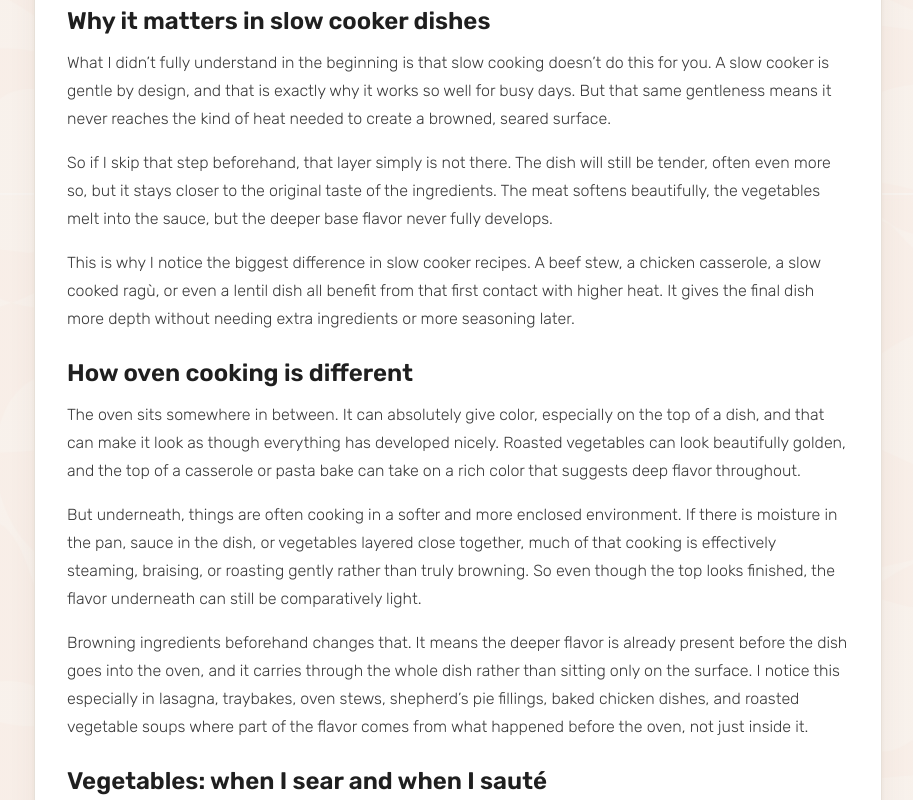
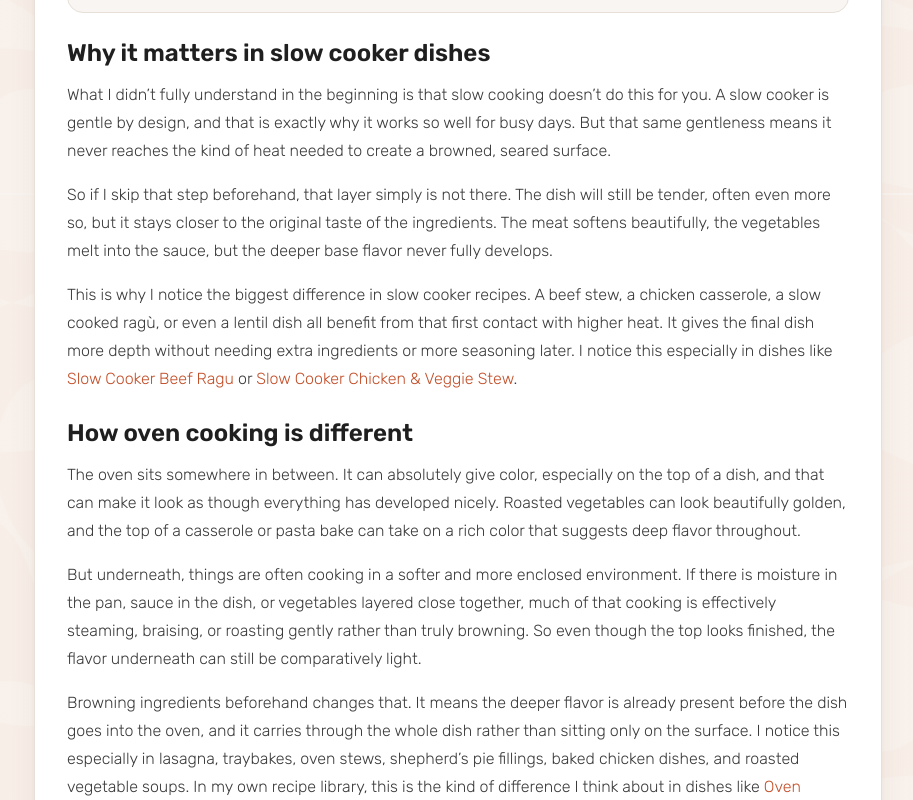
Before and after one commit to elisabeth-svg/elisabeths-kitchen, a Next.js app: page /notes/browning-and-searing in a window 1280 px wide. Shown: the part 2000-2800 px from the top of the page, without its empty margins (182-1095 px from the left). Built offline with nearby package versions, Linux system fonts and the light colour scheme; no server answers.

Commit message:
Improve notes article links and notes index

```diff
--- a/app/notes/browning-and-searing/page.tsx
+++ b/app/notes/browning-and-searing/page.tsx
@@ -61,6 +61,11 @@ export default function BrowningAndSearingPage() {
 
         <section className="mt-8 rounded-2xl border bg-[#f4efe9] p-5">
           <h2 className="text-lg font-semibold text-gray-900">In this article</h2>
+
+          <p className="mt-2 text-sm text-gray-600 sm:text-base">
+            This is one of the simplest ways I build more flavor into make-ahead
+            oven and slow cooker meals.
+          </p>
 
           <nav className="mt-3">
             <ul className="space-y-2 text-sm sm:text-base">
@@ -232,7 +237,21 @@ export default function BrowningAndSearingPage() {
                 beef stew, a chicken casserole, a slow cooked ragù, or even a lentil
                 dish all benefit from that first contact with higher heat. It gives
                 the final dish more depth without needing extra ingredients or more
-                seasoning later.
+                seasoning later. I notice this especially in dishes like{' '}
+                <Link
+                  href="/recipes/R6"
+                  className="text-blue-600 hover:underline"
+                >
+                  Slow Cooker Beef Ragu
+                </Link>{' '}
+                or{' '}
+                <Link
+                  href="/recipes/R1"
+                  className="text-blue-600 hover:underline"
+                >
+                  Slow Cooker Chicken &amp; Veggie Stew
+                </Link>
+                .
               </p>
             </div>
           </section>
@@ -266,8 +285,22 @@ export default function BrowningAndSearingPage() {
                 carries through the whole dish rather than sitting only on the
                 surface. I notice this especially in lasagna, traybakes, oven stews,
                 shepherd’s pie fillings, baked chicken dishes, and roasted vegetable
-                soups where part of the flavor comes from what happened before the
-                oven, not just inside it.
+                soups. In my own recipe library, this is the kind of difference I
+                think about in dishes like{' '}
+                <Link
+                  href="/recipes/R11"
+                  className="text-blue-600 hover:underline"
+                >
+                  Oven Baked Chicken Drumsticks with Root Veg &amp; Honey Mustard
+                </Link>{' '}
+                and{' '}
+                <Link
+                  href="/recipes/R15"
+                  className="text-blue-600 hover:underline"
+                >
+                  Oven Roasted Veg &amp; Chickpea Coconut Curry
+                </Link>
+                .
               </p>
             </div>
           </section>
@@ -430,8 +463,18 @@ export default function BrowningAndSearingPage() {
                 Cooking With Butter, Oils, and Animal Fats
               </Link>
 
-              <Link href="/recipes" className="text-blue-600 hover:underline">
-                Browse recipes
+              <Link
+                href="/recipes?recipe_type=slow+cooker"
+                className="text-blue-600 hover:underline"
+              >
+                Slow cooker recipes
+              </Link>
+
+              <Link
+                href="/recipes?recipe_type=oven"
+                className="text-blue-600 hover:underline"
+              >
+                Oven recipes
               </Link>
 
               <Link href="/menus" className="text-blue-600 hover:underline">
--- a/app/notes/page.tsx
+++ b/app/notes/page.tsx
@@ -41,8 +41,9 @@ export default function NotesPage() {
             </h2>
 
             <p className="mt-3 text-gray-600">
-              Why I rarely skip this step anymore, how browning builds flavor,
-              and when I sear vegetables instead of simply sautéing them.
+              A practical note on why I brown ingredients before slow cooker and
+              oven cooking, how it builds flavor, and when I sear vegetables
+              instead of sautéing them.
             </p>
           </article>
         </Link>
```
